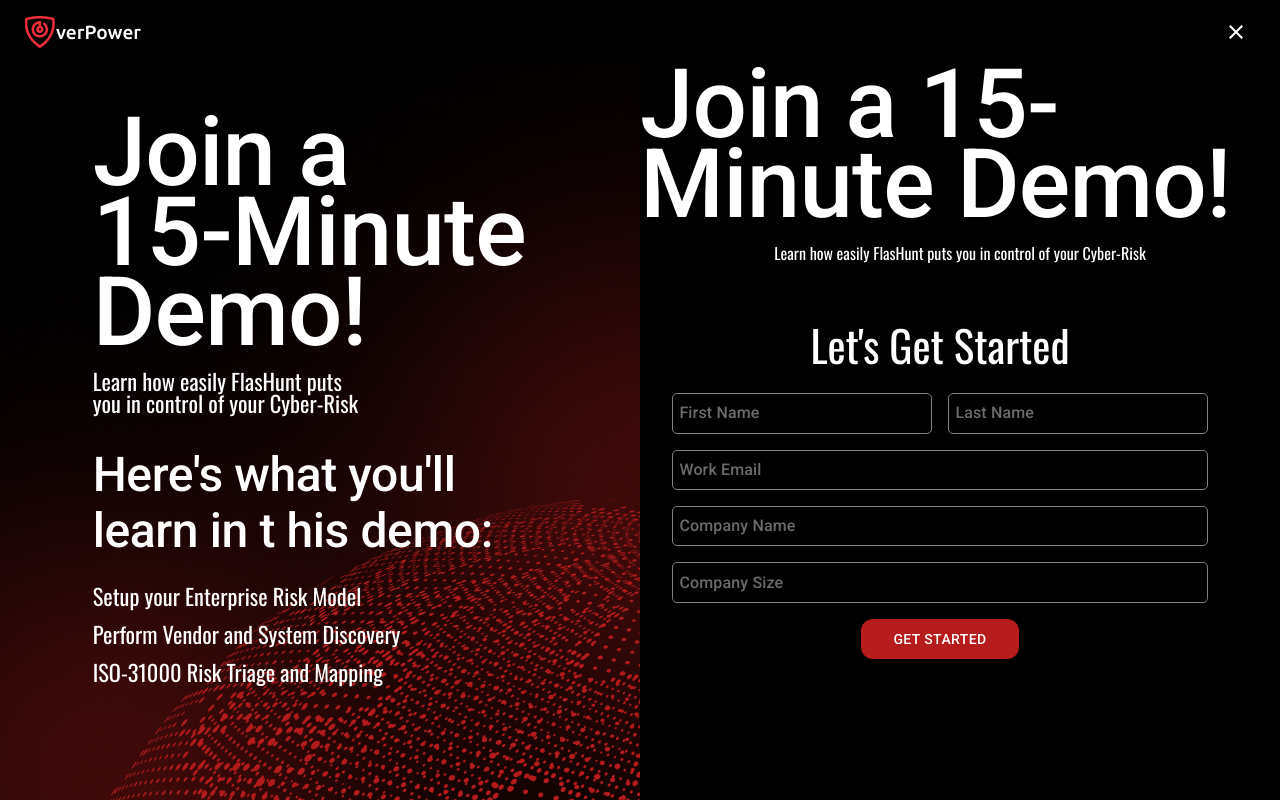
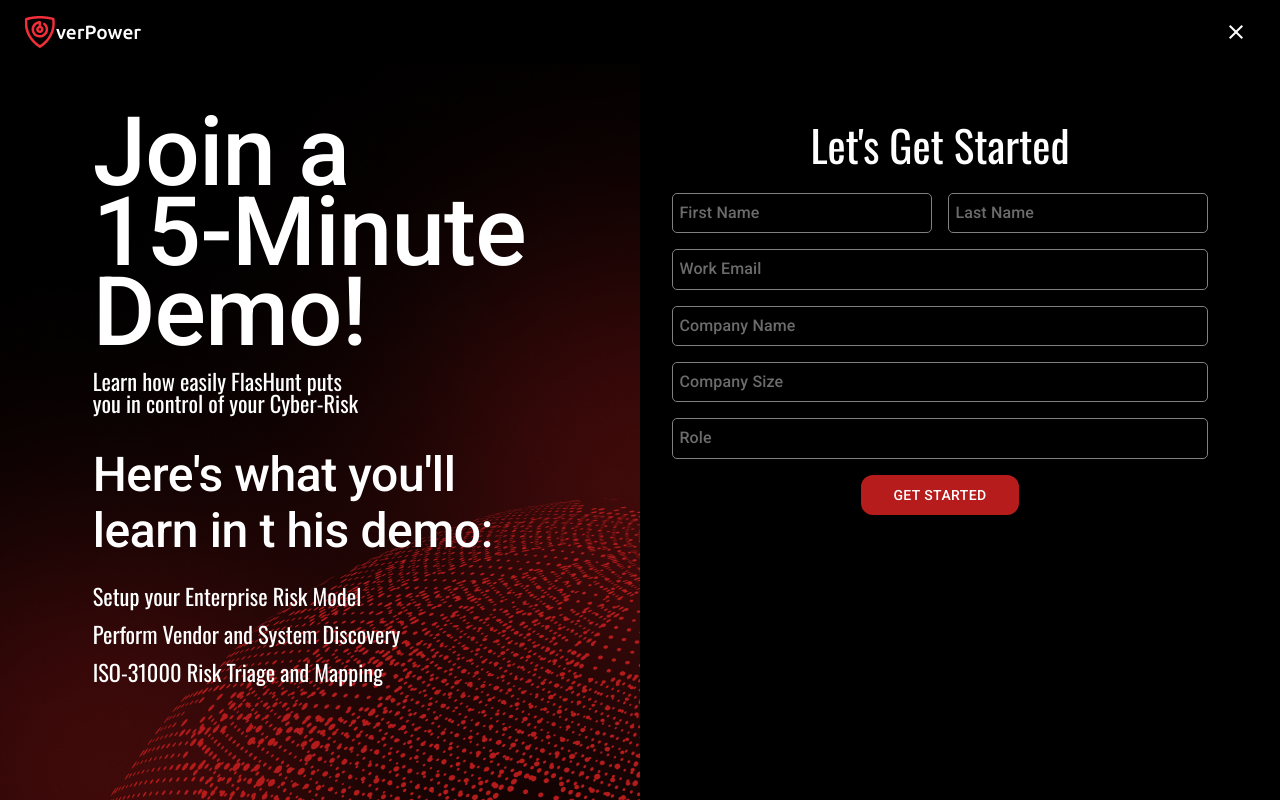
Before and after one commit to aizaz-react/fresh-next-app, a Next.js app: page / in a window 1280 px wide. Both pictures are taken after a click on the icon 83 px from the left and 915 px from the top of the page. Shown: the part 515-1315 px from the top of the page. Built offline with nearby package versions, Linux system fonts and the light colour scheme.

Commit message:
reslove modal

```diff
--- a/src/components/core/reusable/Popup.jsx
+++ b/src/components/core/reusable/Popup.jsx
@@ -5,9 +5,9 @@
   Stack,
   Typography,
   styled,
+  useMediaQuery,
   useTheme
 } from '@mui/material';
-
 import Dialog from '@mui/material/Dialog';
 import Toolbar from '@mui/material/Toolbar';
 import IconButton from '@mui/material/IconButton';
@@ -22,6 +22,9 @@
 export default function Popup(props) {
   const { open, handleClose } = props;
   const theme = useTheme();
+
+  const matches = useMediaQuery(theme.breakpoints.down('md'));
+
   return (
     <>
       <Dialog
@@ -71,7 +74,7 @@
             >
               <Box
                 sx={{
-                  display: 'flex',
+                  display: matches ? 'flex' : 'none',
                   flexDirection: 'column',
                   justifyContent: 'center',
                   alignItems: 'center'
@@ -151,6 +154,7 @@
                 <Input placeholder='Work Email' />
                 <Input placeholder='Company Name' />
                 <Input placeholder='Company Size' />
+                <Input placeholder='Role' />
                 <PrimaryButton variant='contained' sx={{ alignSelf: 'center' }}>
                   Get Started
                 </PrimaryButton>
```
Also changed, not shown: 2 other files (tests, documents, lock files or other folders).
